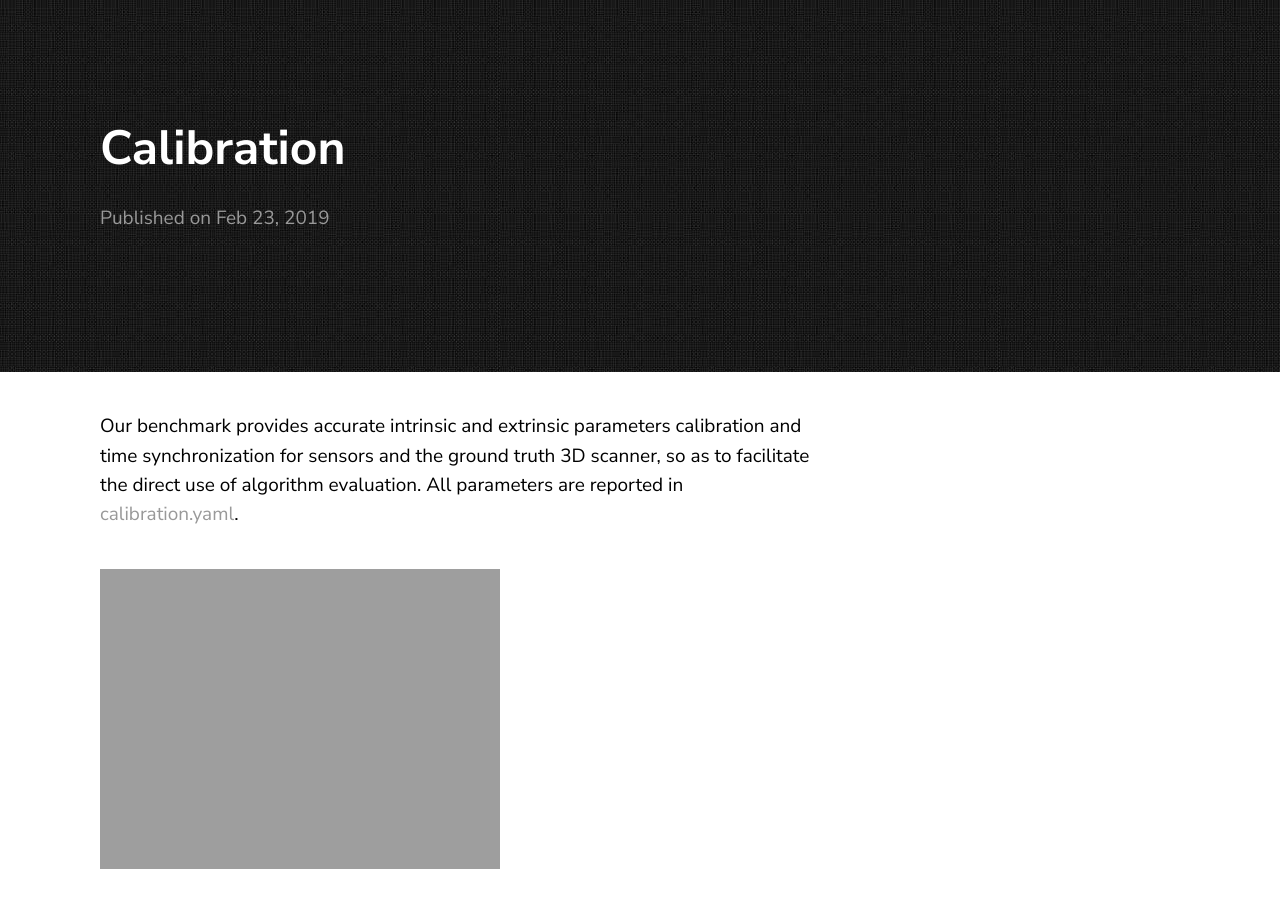
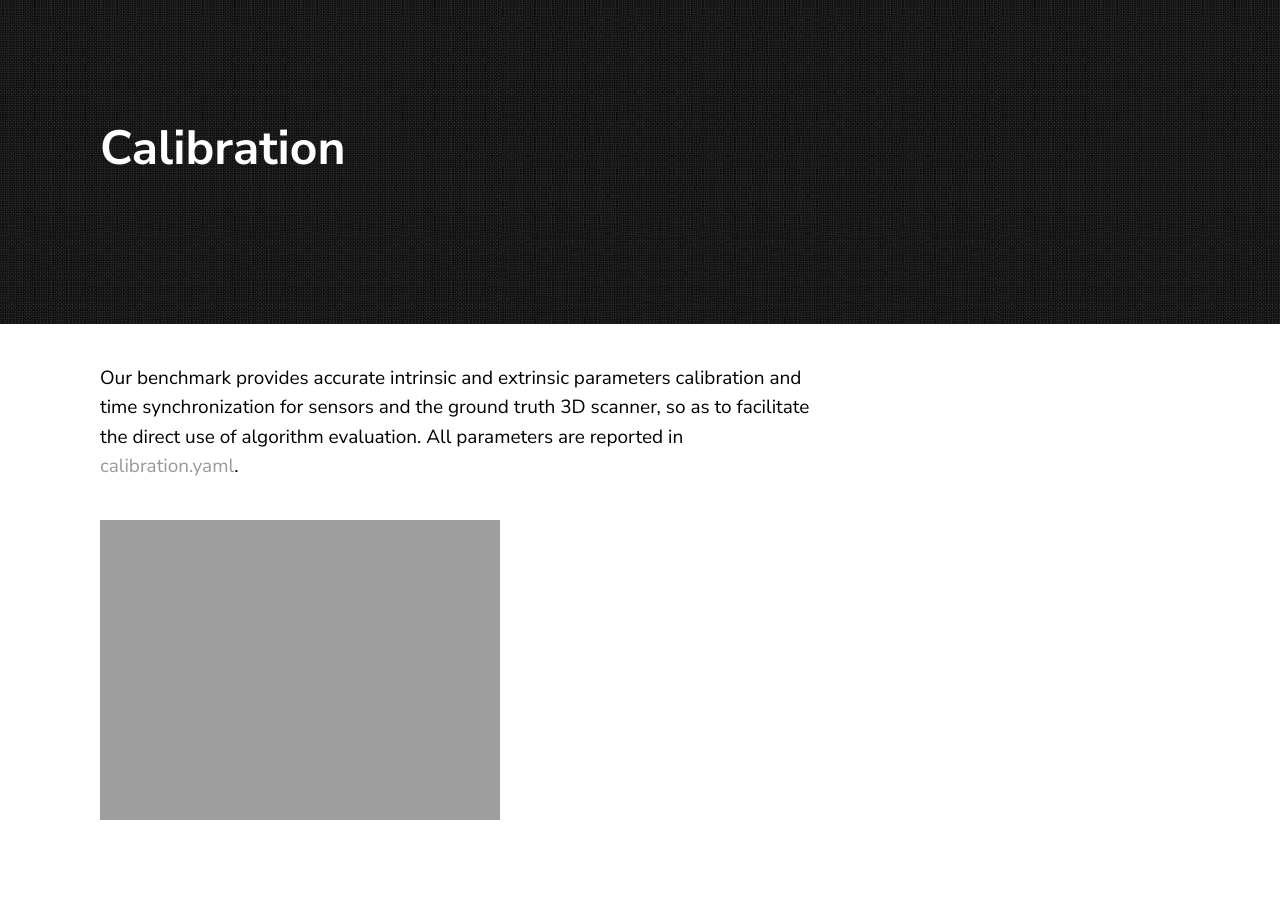
Before and after one commit to zydddd/rvgviw.github.io, a Jekyll site: the page built from _posts/2019-02-23-calibration.markdown, in a window 1280 px wide. Built offline with Jekyll 4.4.1, drawn with Linux system fonts in a browser that asks for light colours.

Commit message:
first commit

```diff
--- a/_includes/post_header.html
+++ b/_includes/post_header.html
@@ -2,9 +2,9 @@
 <div class="container">
 	<h1>{{ page.title }}</h1>
 	<h4 class="post-description">{{ page.description }}</h4>
-	<div class="post-date" style="margin-top:20px">
+	<!-- <div class="post-date" style="margin-top:20px">
 		Published on {{ page.date | date: date_format }}
-	</div>
+	</div> -->
 	<ul class="post-tags">
 		{%- for tag in page.categories -%}
 			<li>{{ tag }}</li>
--- a/_layouts/post.html
+++ b/_layouts/post.html
@@ -24,12 +24,12 @@
             this.page.url = '{{ page.url | absolute_url }}';
             this.page.identifier = '{{ page.url | absolute_url }}';
           };
-          (function() {
-            var d = document, s = d.createElement('script');
-            s.src = 'https://{{ site.texture.disqus_shortname }}.disqus.com/embed.js';
-            s.setAttribute('data-timestamp', + new Date());
-            (d.head || d.body).appendChild(s);
-          })();
+          // (function() {
+          //   var d = document, s = d.createElement('script');
+          //   s.src = 'https://{{ site.texture.disqus_shortname }}.disqus.com/embed.js';
+          //   s.setAttribute('data-timestamp', + new Date());
+          //   (d.head || d.body).appendChild(s);
+          // })();
         </script>
         <noscript>Please enable JavaScript to view the <a href="https://disqus.com/?ref_noscript" rel="nofollow">comments powered by Disqus.</a></noscript>
       {%- endif -%}
```
